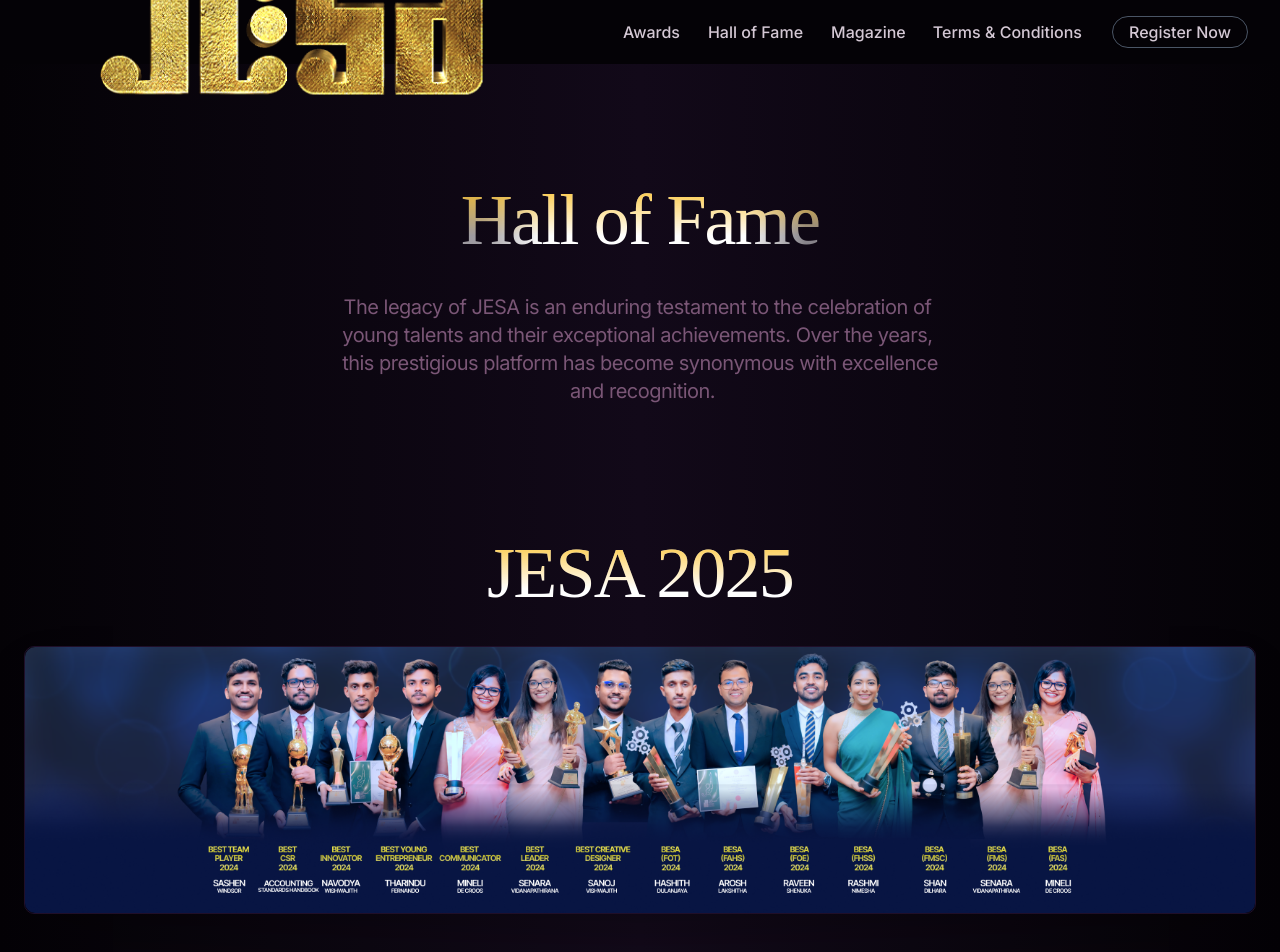
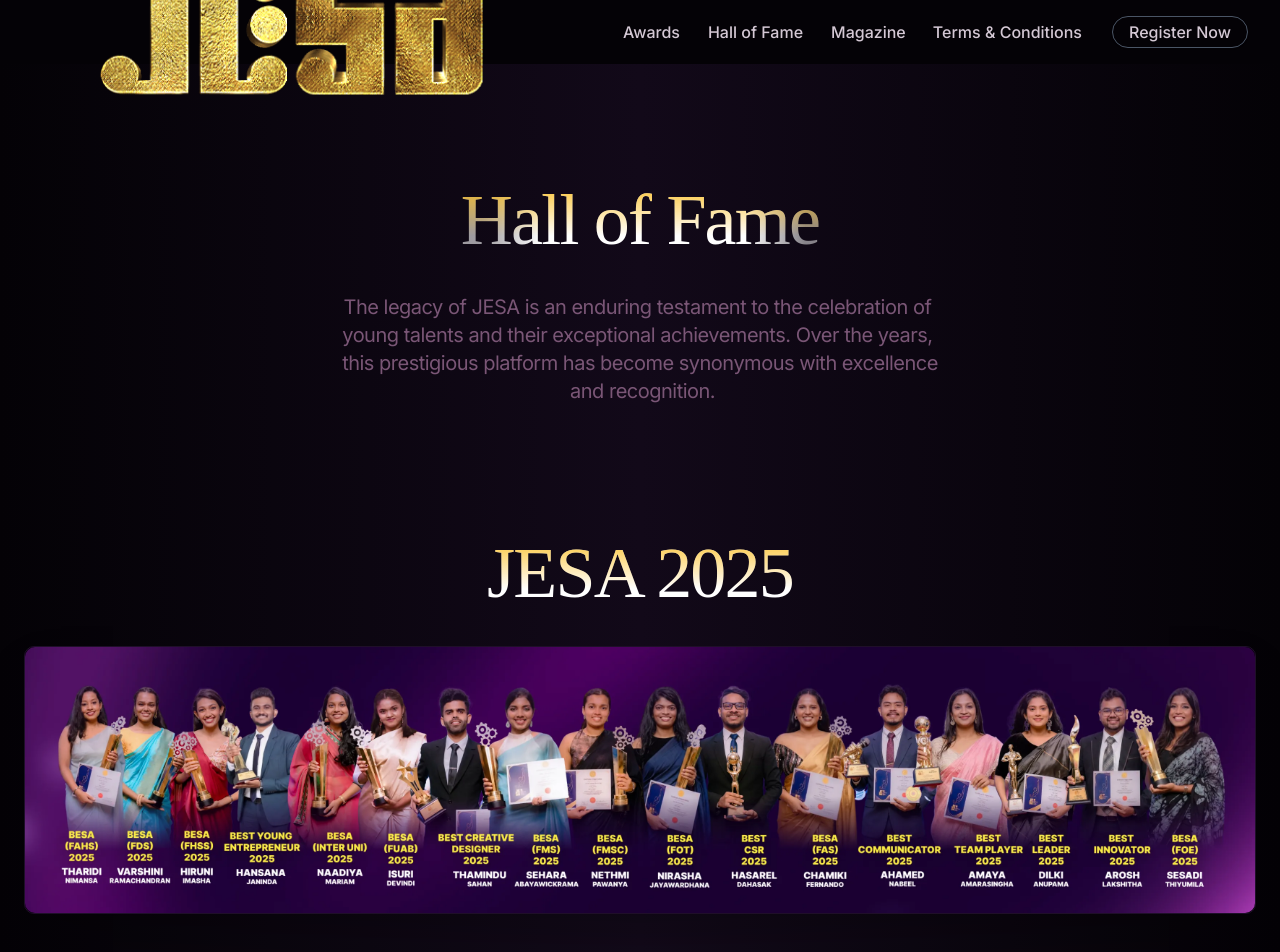
Before and after one commit to University-Of-Sri-Jayewardenepura/JESA, a Next.js app: page /hall-of-fame in a window 1280 px wide. Shown: the top 952 px of the page. Built offline with nearby package versions, Linux system fonts and the light colour scheme; a web font is replaced by a local one.

Commit message:
2025 hall of fame img

```diff
--- a/constants/hall-of-fame.ts
+++ b/constants/hall-of-fame.ts
@@ -1,7 +1,7 @@
 export const images = [
 	{
 		year: "JESA 2025",
-		image: "/images/hall-of-fame/2024.png",
+		image: "/images/hall-of-fame/2025.webp",
 	},
 	{
 		year: "JESA 2024",
```
Also changed, not shown: public/images/hall-of-fame/2025.webp (added).
